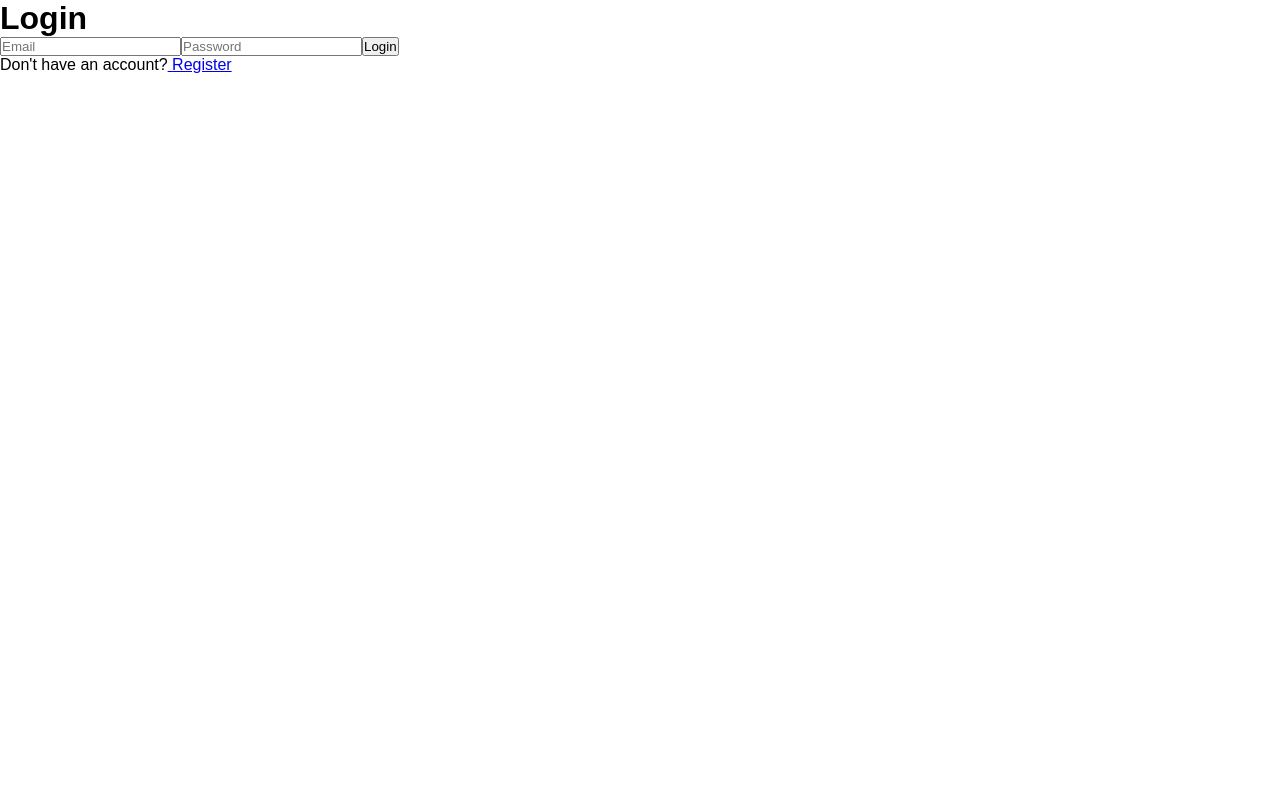
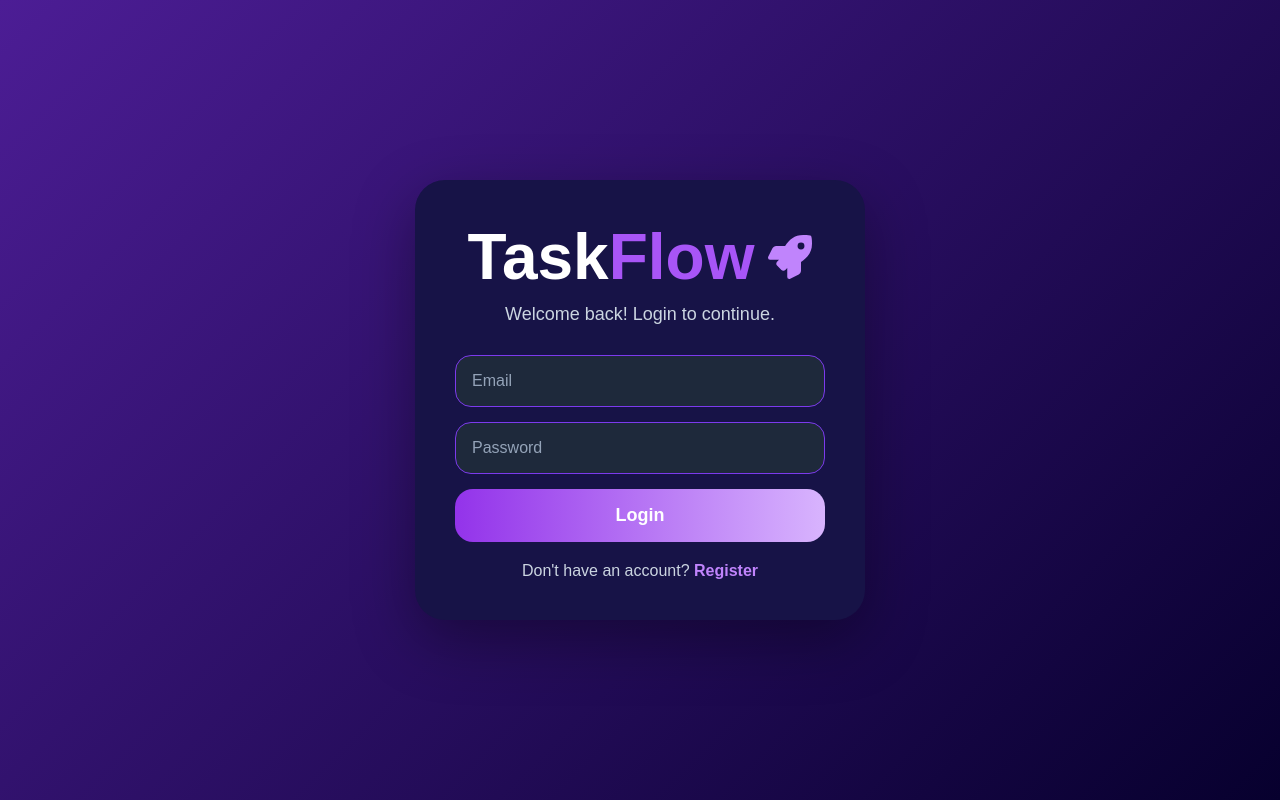
Before and after one commit to Meghana-Merla/TaskFlow, a React app in the folder frontend/: page / in a window 1280 px wide. Built offline with nearby package versions, Linux system fonts and the light colour scheme; the HTML template or start-up script is replaced by a standard one.

Commit message:
Redesign authentication pages and improve TaskFlow UI

```diff
--- a/frontend/src/App.jsx
+++ b/frontend/src/App.jsx
@@ -16,7 +16,6 @@ function App(){
   const [tasks,setTasks] = useState([])
   const [title,setTitle] = useState("")
   const [filter,setFilter] = useState("all")
-  const [darkMode,setDarkMode] = useState(true)
   const navigate = useNavigate()
   const [editId,setEditId] = useState(null)
   const token = localStorage.getItem("token")
@@ -149,32 +148,11 @@ function App(){
 
   return(
 
-    <div className={darkMode ? "app dark" : "app light"}>
+    <div className="app dark">
 
       <div className="container">
 
         <div className="topbar">
-
-          <button
-            className="theme-btn"
-            onClick={() => setDarkMode(!darkMode)}
-          >
-
-            {
-              darkMode
-              ?
-              <>
-                <FaSun />
-                Light
-              </>
-              :
-              <>
-                <FaMoon />
-                Dark
-              </>
-            }
-
-          </button>
 
           <button
             className="logout-btn"
--- /dev/null
+++ b/frontend/src/auth.css
@@ -0,0 +1,156 @@
+.auth-page{
+
+  min-height:100vh;
+
+  display:flex;
+
+  justify-content:center;
+
+  align-items:center;
+
+  background:
+  linear-gradient(
+    135deg,
+    #4c1d95,
+    #07002e
+  );
+
+  padding:20px;
+}
+
+.auth-card{
+
+  width:100%;
+  max-width:450px;
+
+  background:#171347;
+
+  padding:40px;
+
+  border-radius:30px;
+
+  box-shadow:
+  0 20px 60px rgba(0,0,0,.35);
+
+  text-align:center;
+}
+
+.auth-logo{
+
+  display:flex;
+
+  justify-content:center;
+
+  align-items:center;
+
+  gap:14px;
+
+  margin-bottom:10px;
+}
+
+.auth-logo h1{
+
+  margin:0;
+
+  font-size:64px;
+
+  color:white;
+}
+
+.auth-logo span{
+
+  color:#a855f7;
+}
+
+.auth-logo svg{
+
+  color:#c084fc;
+
+  font-size:44px;
+}
+
+.auth-subtitle{
+
+  color:#cbd5e1;
+
+  margin-bottom:30px;
+
+  font-size:18px;
+}
+
+.auth-card input{
+
+  width:100%;
+
+  padding:16px;
+
+  margin-bottom:15px;
+
+  border-radius:16px;
+
+  border:1px solid #7c3aed;
+
+  background:#1e293b;
+
+  color:white;
+
+  font-size:16px;
+
+  outline:none;
+
+  box-sizing:border-box;
+}
+
+.auth-card input::placeholder{
+
+  color:#94a3b8;
+}
+
+.auth-btn{
+
+  width:100%;
+
+  padding:16px;
+
+  border:none;
+
+  border-radius:18px;
+
+  font-size:18px;
+
+  font-weight:700;
+
+  cursor:pointer;
+
+  color:white;
+
+  background:
+  linear-gradient(
+    90deg,
+    #9333ea,
+    #d8b4fe
+  );
+
+  transition:.3s;
+}
+
+.auth-btn:hover{
+
+  transform:translateY(-2px);
+}
+
+.auth-link{
+
+  margin-top:20px;
+
+  color:#cbd5e1;
+}
+
+.auth-link a{
+
+  color:#c084fc;
+
+  text-decoration:none;
+
+  font-weight:600;
+}
--- a/frontend/src/index.css
+++ b/frontend/src/index.css
@@ -19,7 +19,11 @@ body{
 
 .dark{
   background:
-  radial-gradient(circle at top left,#4c1d95,#020617);
+  linear-gradient(
+    135deg,
+    #4c1d95,
+    #07002e
+  );
 }
 
 .light{
--- a/frontend/src/pages/Login.jsx
+++ b/frontend/src/pages/Login.jsx
@@ -1,6 +1,8 @@
 import { useState } from "react"
 import axios from "axios"
 import { Link, useNavigate } from "react-router-dom"
+import { FaRocket } from "react-icons/fa"
+import "../auth.css"
 
 function Login() {
 
@@ -45,9 +47,23 @@ function Login() {
 
   return (
 
-    <div>
+    <div className="auth-page">
 
-      <h1>Login</h1>
+      <div className="auth-card">
+
+        <div className="auth-logo">
+
+          <h1>
+            Task<span>Flow</span>
+          </h1>
+
+          <FaRocket />
+
+        </div>
+
+        <p className="auth-subtitle">
+          Welcome back! Login to continue.
+        </p>
 
         <input
           type="email"
@@ -63,16 +79,24 @@ function Login() {
           onChange={(e) => setPassword(e.target.value)}
         />
 
-      <button onClick={handleLogin}>
+        <button
+          className="auth-btn"
+          onClick={handleLogin}
+        >
           Login
         </button>
 
-      <p>
+        <p className="auth-link">
+
           Don't have an account?
+
           <Link to="/register">
             {" "}Register
           </Link>
+
         </p>
+
+      </div>
 
     </div>
 
--- a/frontend/src/pages/Register.jsx
+++ b/frontend/src/pages/Register.jsx
@@ -1,6 +1,8 @@
 import { useState } from "react"
 import axios from "axios"
 import { Link, useNavigate } from "react-router-dom"
+import { FaRocket } from "react-icons/fa"
+import "../auth.css"
 
 function Register() {
 
@@ -42,13 +44,27 @@ function Register() {
 
   return (
 
-    <div>
+    <div className="auth-page">
 
-      <h1>Register</h1>
+      <div className="auth-card">
+
+        <div className="auth-logo">
+
+          <h1>
+            Task<span>Flow</span>
+          </h1>
+
+          <FaRocket />
+
+        </div>
+
+        <p className="auth-subtitle">
+          Create your account and start organizing.
+        </p>
 
         <input
           type="text"
-        placeholder="Name"
+          placeholder="Full Name"
           value={name}
           onChange={(e) => setName(e.target.value)}
         />
@@ -67,14 +83,24 @@ function Register() {
           onChange={(e) => setPassword(e.target.value)}
         />
 
-      <button onClick={handleRegister}>
+        <button
+          className="auth-btn"
+          onClick={handleRegister}
+        >
           Register
         </button>
 
-      <p>
+        <p className="auth-link">
+
           Already have an account?
-        <Link to="/"> Login </Link>
+
+          <Link to="/">
+            {" "}Login
+          </Link>
+
         </p>
+
+      </div>
 
     </div>
 
```
Lines whose indentation alone changed are shown as unchanged.
